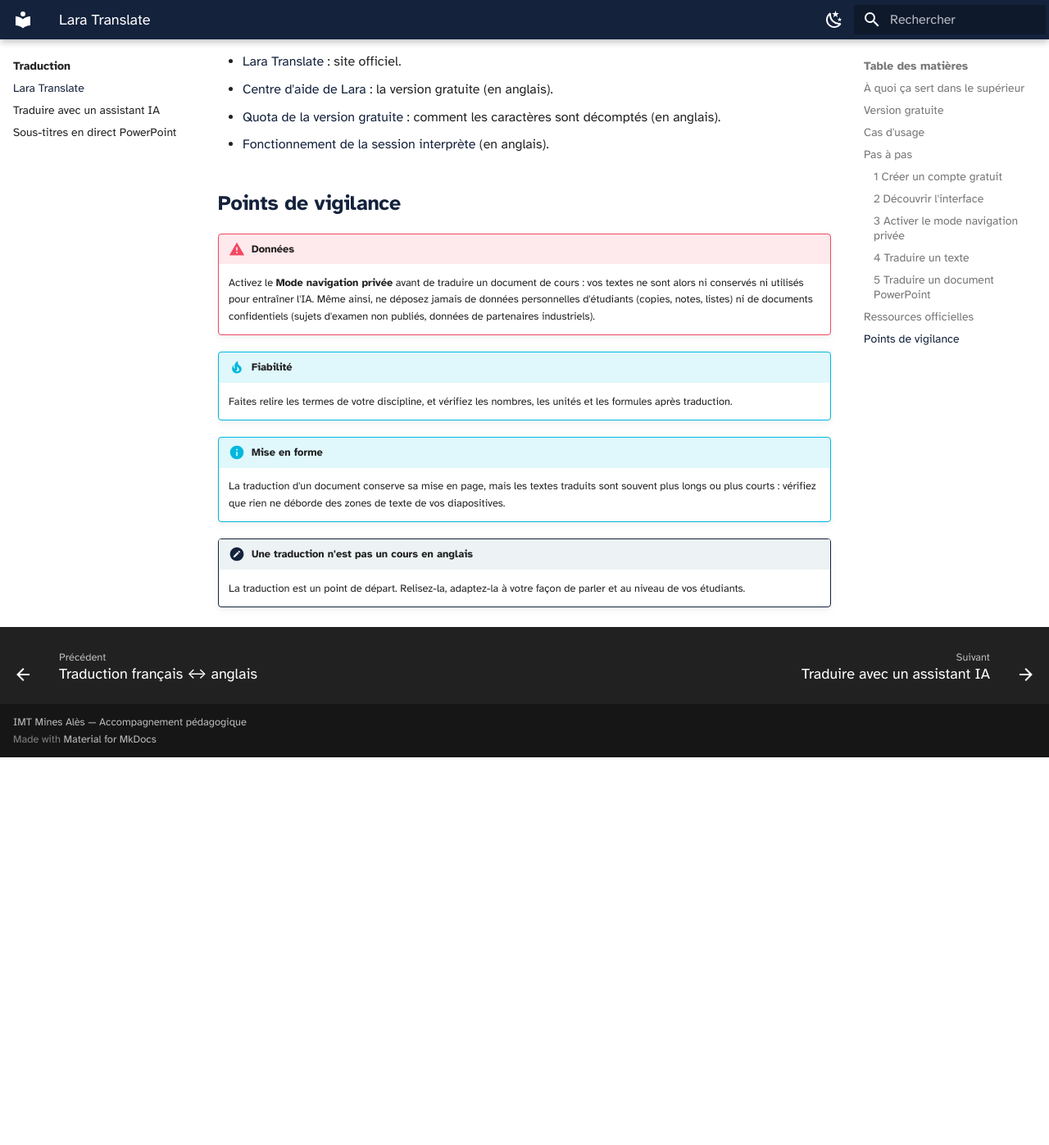
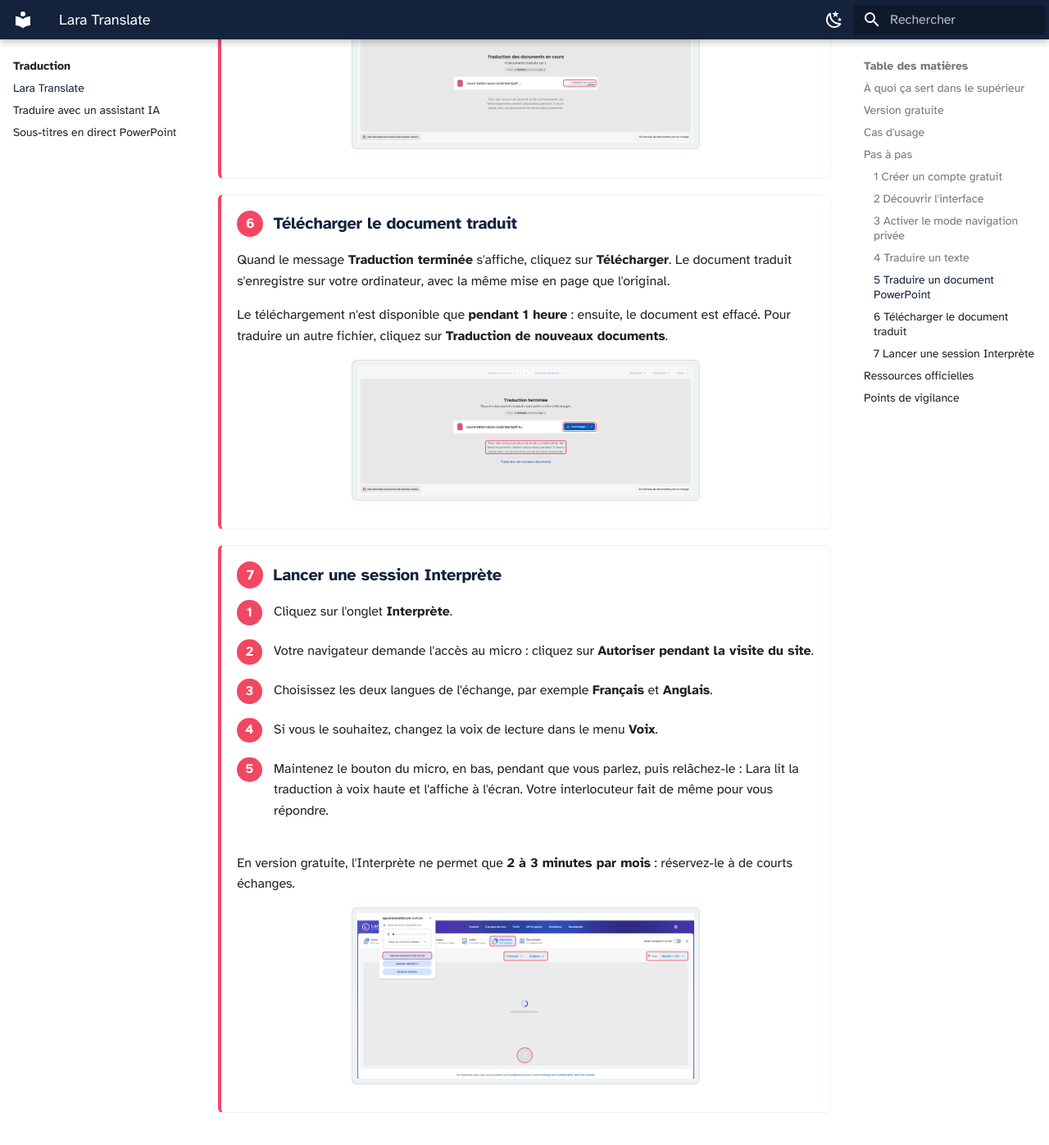
Before and after one commit to Celine-ferrier/Boite-outils-IA, an MkDocs documentation site: the page built from docs/traduction/lara.md, in a window 1280 px wide and 1400 px high, scrolled down 4552 px. Shown: the top 1397 px of the window at 82% size. Built offline with MkDocs 1.6.1 and Material for MkDocs 9.7.7, drawn with Linux system fonts in a browser that asks for light colours; before the commit the page ends 5476 px from its top, so only the background shows below that; some of the changed text lies outside the part shown.

Commit message:
Lara : étapes 6 (télécharger) et 7 (Interprète) avec captures
Co-Authored-By: Claude Opus 5.5 <noreply@anthropic.com>
Claude-Session: https://claude.ai/code/session_01ADR9hzhyEw6Dc3N18BUyt5

```diff
--- a/docs/traduction/lara.md
+++ b/docs/traduction/lara.md
@@ -145,17 +145,43 @@ Dans l'onglet **Texte** :
 2. Choisissez la langue de traduction, à droite de **Détecter la langue**.
 3. Cliquez sur **Parcourir les fichiers** et sélectionnez votre fichier, ou faites-le glisser dans la zone grise.
 
+La traduction démarre aussitôt : le message **Traduction en cours** s'affiche à côté du nom du fichier.
+
 En version gratuite, chaque document est limité à **5 pages** et **10 Mo**.
 
 ![Onglet Documents : bouton Parcourir les fichiers et limites de la version gratuite](lara-05-documents.png)
 
+![Traduction en cours vers l'anglais](lara-05-en-cours.png)
+
 </div>
 
-<!--
-Étapes restant à rédiger (captures à recevoir) :
- 6. Télécharger le document traduit
- 7. Lancer une session Interprète
--->
+<div class="etape" markdown>
+
+### <span class="etape-num">6</span> Télécharger le document traduit
+
+Quand le message **Traduction terminée** s'affiche, cliquez sur **Télécharger**. Le document traduit s'enregistre sur votre ordinateur, avec la même mise en page que l'original.
+
+Le téléchargement n'est disponible que **pendant 1 heure** : ensuite, le document est effacé. Pour traduire un autre fichier, cliquez sur **Traduction de nouveaux documents**.
+
+![Traduction terminée : bouton Télécharger et durée de conservation d'une heure](lara-06-telecharger.png)
+
+</div>
+
+<div class="etape" markdown>
+
+### <span class="etape-num">7</span> Lancer une session Interprète
+
+1. Cliquez sur l'onglet **Interprète**.
+2. Votre navigateur demande l'accès au micro : cliquez sur **Autoriser pendant la visite du site**.
+3. Choisissez les deux langues de l'échange, par exemple **Français** et **Anglais**.
+4. Si vous le souhaitez, changez la voix de lecture dans le menu **Voix**.
+5. Maintenez le bouton du micro, en bas, pendant que vous parlez, puis relâchez-le : Lara lit la traduction à voix haute et l'affiche à l'écran. Votre interlocuteur fait de même pour vous répondre.
+
+En version gratuite, l'Interprète ne permet que **2 à 3 minutes par mois** : réservez-le à de courts échanges.
+
+![Onglet Interprète : autorisation du micro, choix des langues et de la voix, bouton du micro](lara-07-interprete.png)
+
+</div>
 ## Ressources officielles
 
 - [Lara Translate](https://laratranslate.com) : site officiel.
```
Also changed, not shown: docs/traduction/lara-05-en-cours.png (added), docs/traduction/lara-06-telecharger.png (added), docs/traduction/lara-07-interprete.png (added).
